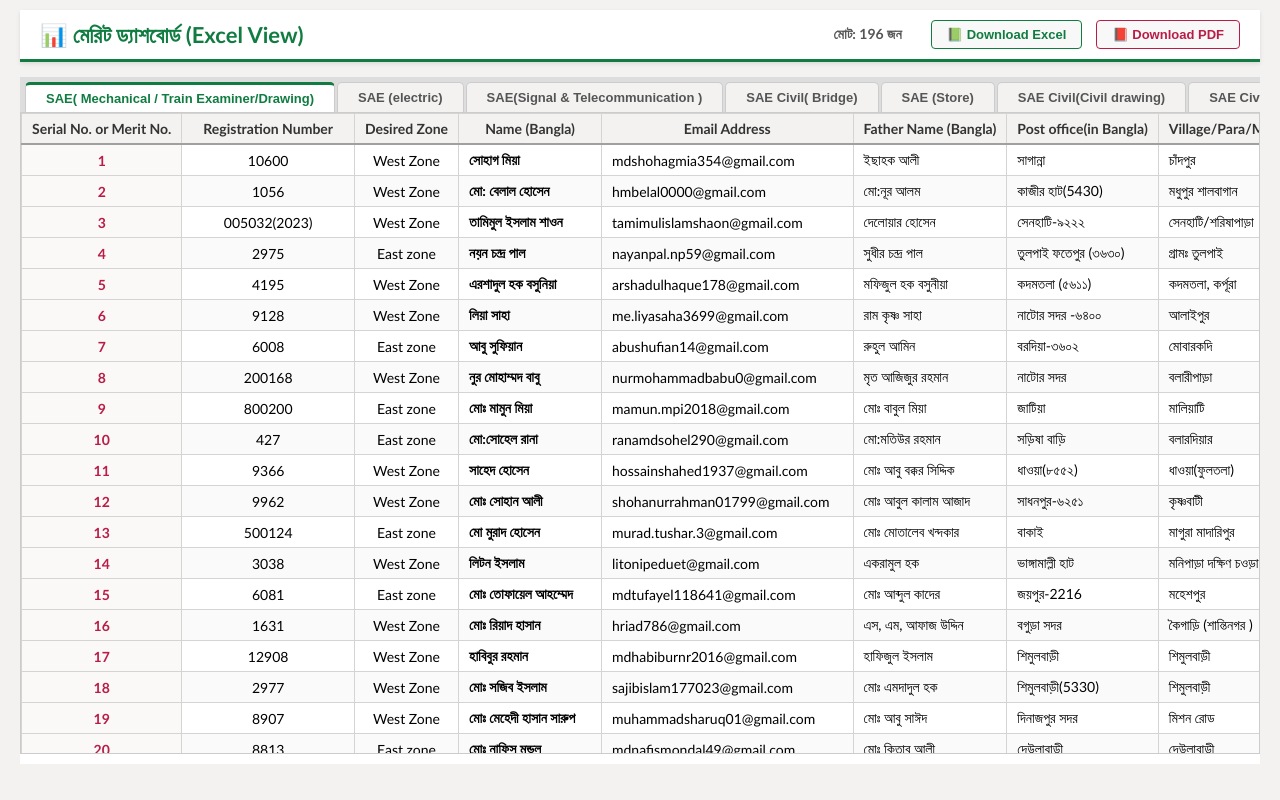
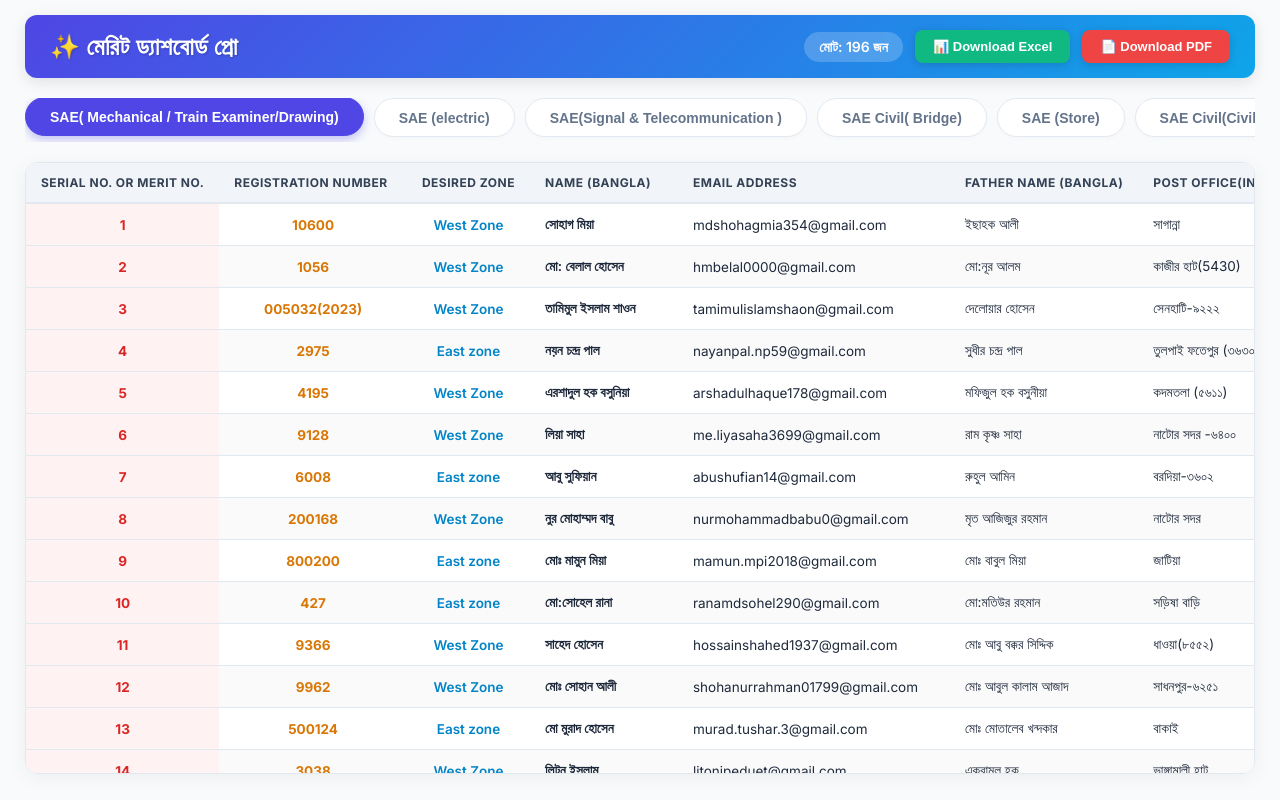
Before and after one commit to raseledutools/sae-book, a plain HTML site: page index.html in a window 1280 px wide. Drawn offline with Linux system fonts and the light colour scheme.

Commit message:
Update index.html

```diff
--- a/index.html
+++ b/index.html
@@ -3,75 +3,123 @@
 <head>
     <meta charset="UTF-8">
     <meta name="viewport" content="width=device-width, initial-scale=1.0">
-    <title>SAE Merit List - Excel Pro View</title>
+    <title>SAE Merit List - Premium Pro View</title>
     <script src="https://cdnjs.cloudflare.com/ajax/libs/html2pdf.js/0.10.1/html2pdf.bundle.min.js"></script>
     <style>
-        body {
-            font-family: 'Calibri', 'Segoe UI', Arial, sans-serif;
-            background-color: #f3f2f1; margin: 0; padding: 10px 20px; color: #000;
+        @import url('https://fonts.googleapis.com/css2?family=Inter:wght@400;500;600;700&display=swap');
+
+        :root {
+            --primary: #4f46e5; /* Indigo */
+            --primary-dark: #3730a3;
+            --secondary: #0ea5e9; /* Sky Blue */
+            --accent: #f59e0b; /* Amber */
+            --bg-color: #f8fafc;
+            --card-bg: #ffffff;
+            --text-main: #1e293b;
+            --text-light: #64748b;
+            --border-color: #e2e8f0;
         }
 
-        /* Top Bar */
-        .top-bar { display: flex; justify-content: space-between; align-items: center; margin-bottom: 15px; background: #fff; padding: 10px 20px; border-bottom: 3px solid #107c41; box-shadow: 0 2px 4px rgba(0,0,0,0.1); }
-        h2 { margin: 0; color: #107c41; font-size: 22px; }
+        body {
+            font-family: 'Inter', 'Segoe UI', Arial, sans-serif;
+            background-color: var(--bg-color);
+            margin: 0;
+            padding: 15px 25px;
+            color: var(--text-main);
+        }
+
+        /* Top Header Design */
+        .top-bar {
+            display: flex; justify-content: space-between; align-items: center;
+            background: linear-gradient(135deg, var(--primary), var(--secondary));
+            padding: 15px 25px; border-radius: 12px; box-shadow: 0 4px 15px rgba(0,0,0,0.1);
+            margin-bottom: 20px; color: white;
+        }
+        h2 { margin: 0; font-size: 24px; font-weight: 700; letter-spacing: 0.5px; text-shadow: 1px 1px 2px rgba(0,0,0,0.2); }
+
+        /* Action Buttons */
+        .action-btns { display: flex; align-items: center; gap: 12px; }
+        .row-count { background: rgba(255,255,255,0.2); padding: 6px 15px; border-radius: 20px; font-weight: 600; font-size: 14px; backdrop-filter: blur(5px); }
 
         .action-btns button {
-            padding: 6px 15px; margin-left: 10px; border: 1px solid #ccc; background: #f8f8f8;
-            cursor: pointer; font-weight: bold; font-size: 13px; transition: 0.2s; border-radius: 4px;
+            padding: 9px 18px; border: none; border-radius: 8px; font-weight: 600; font-size: 13px;
+            cursor: pointer; transition: all 0.3s ease; display: flex; align-items: center; gap: 6px;
+            box-shadow: 0 2px 8px rgba(0,0,0,0.15);
         }
-        .action-btns button:hover { background: #e1e1e1; }
-        .btn-excel { color: #107c41; border-color: #107c41 !important; }
-        .btn-pdf { color: #b91d47; border-color: #b91d47 !important; }
+        .btn-excel { background-color: #10b981; color: white; }
+        .btn-excel:hover { background-color: #059669; transform: translateY(-2px); box-shadow: 0 4px 12px rgba(16, 185, 129, 0.3); }
+        .btn-pdf { background-color: #ef4444; color: white; }
+        .btn-pdf:hover { background-color: #dc2626; transform: translateY(-2px); box-shadow: 0 4px 12px rgba(239, 68, 68, 0.3); }
 
-        /* Excel Sheet Tabs */
-        .excel-tabs { display: flex; gap: 2px; margin-bottom: 0; overflow-x: auto; background: #ddd; padding: 5px 5px 0 5px; }
+        /* Modern Tabs */
+        .tabs-container {
+            display: flex; gap: 10px; margin-bottom: 20px; overflow-x: auto;
+            padding-bottom: 5px; scrollbar-width: none;
+        }
         .tab-btn {
-            background: #f3f2f1; border: 1px solid #ccc; border-bottom: none;
-            padding: 6px 20px; cursor: pointer; font-size: 13px; font-weight: bold; color: #555;
-            border-radius: 5px 5px 0 0; white-space: nowrap;
+            background: var(--card-bg); border: 1px solid var(--border-color);
+            padding: 10px 24px; cursor: pointer; font-size: 14px; font-weight: 600; color: var(--text-light);
+            border-radius: 30px; transition: all 0.3s ease; white-space: nowrap;
+            box-shadow: 0 2px 4px rgba(0,0,0,0.02);
         }
-        .tab-btn.active { background: #fff; color: #107c41; border-top: 3px solid #107c41; border-bottom: 1px solid #fff; margin-bottom: -1px; }
+        .tab-btn:hover { border-color: var(--primary); color: var(--primary); }
+        .tab-btn.active {
+            background: var(--primary); color: white; border-color: var(--primary);
+            box-shadow: 0 4px 10px rgba(79, 70, 229, 0.3); transform: translateY(-1px);
+        }
 
-        /* Excel Table Grid */
-        .table-container { background: #fff; overflow-x: auto; overflow-y: auto; border: 1px solid #ccc; height: calc(100vh - 160px); }
-        table { width: 100%; border-collapse: collapse; min-width: 1200px; white-space: nowrap; }
+        /* Premium Table Grid */
+        .table-wrapper {
+            background: var(--card-bg); border-radius: 12px; box-shadow: 0 4px 20px rgba(0,0,0,0.05);
+            overflow-x: auto; overflow-y: auto; height: calc(100vh - 190px);
+            border: 1px solid var(--border-color);
+        }
+        table { width: 100%; border-collapse: separate; border-spacing: 0; min-width: 1200px; white-space: nowrap; }
 
-        th, td { border: 1px solid #d4d4d4; padding: 6px 10px; font-size: 14px; text-align: left; }
-        th { background-color: #f3f2f1; font-weight: bold; position: sticky; top: 0; z-index: 10; border-bottom: 2px solid #a0a0a0; text-align: center; color: #333; }
+        th, td { padding: 12px 15px; font-size: 13.5px; text-align: left; border-bottom: 1px solid var(--border-color); }
 
-        /* কলাম ডিজাইন */
-        .col-center { text-align: center; }
-        .col-merit { font-weight: bold; text-align: center; background-color: #faf9f8; color: #b91d47; }
-        .col-name { font-weight: bold; color: #000; }
+        th {
+            background-color: #f1f5f9; font-weight: 700; position: sticky; top: 0; z-index: 10;
+            color: #334155; text-transform: uppercase; font-size: 12px; letter-spacing: 0.5px;
+            border-bottom: 2px solid var(--border-color);
+        }
 
+        /* Specific Column Styling */
+        .col-merit { font-weight: 800; color: #dc2626; text-align: center; background: #fef2f2; }
+        .col-regi { font-weight: 700; color: #d97706; text-align: center; }
+        .col-zone { color: #0284c7; font-weight: 600; text-align: center; }
+        .col-name { font-weight: 600; color: var(--text-main); }
+        .col-phone { font-family: monospace; font-size: 14px; font-weight: 600; color: #059669; }
+
+        tr { transition: all 0.2s ease; }
         tr:nth-child(even) { background-color: #fafafa; }
-        tr:hover { background-color: #e5f3ff; } /* এক্সেল সিলেকশন হোভার */
+        tr:hover { background-color: #e0e7ff; }
 
-        #pdfArea { background: #fff; padding-bottom: 10px; }
+        #pdfArea { background: var(--card-bg); border-radius: 12px; }
 
-        /* PDF এর জন্য টাইটেল */
-        #pdfHeader { display: none; text-align: center; padding: 15px; background: #fff; }
-        #pdfHeader h2 { color: #333; margin: 0; font-size: 24px; text-transform: uppercase; }
+        /* PDF Title (Hidden initially) */
+        #pdfHeader { display: none; text-align: center; padding: 20px; background: white; border-radius: 12px 12px 0 0; }
+        #pdfHeader h2 { color: var(--primary-dark); margin: 0; font-size: 26px; text-transform: uppercase; }
     </style>
 </head>
 <body>
 
     <div class="top-bar">
-        <h2>📊 মেরিট ড্যাশবোর্ড (Excel View)</h2>
+        <h2>✨ মেরিট ড্যাশবোর্ড প্রো</h2>
         <div class="action-btns">
-            <span id="rowCount" style="margin-right: 15px; font-size: 14px; font-weight: bold; color: #555;"></span>
-            <button class="btn-excel" onclick="downloadExcel()">📗 Download Excel</button>
-            <button class="btn-pdf" onclick="downloadPDF()">📕 Download PDF</button>
+            <span id="rowCount" class="row-count"></span>
+            <button class="btn-excel" onclick="downloadExcel()">📊 Download Excel</button>
+            <button class="btn-pdf" onclick="downloadPDF()">📄 Download PDF</button>
         </div>
     </div>
 
-    <div id="tabsContainer" class="excel-tabs"></div>
+    <div id="tabsContainer" class="tabs-container"></div>
 
     <div id="pdfArea">
         <div id="pdfHeader">
             <h2 id="pdfTitle"></h2>
         </div>
-        <div class="table-container" id="tableContainer">
+        <div class="table-wrapper" id="tableContainer">
             <table id="dataTable">
                 <thead>
                     <tr id="tableHeader"></tr>
@@ -87,6 +135,7 @@
         let orderedIndices = [];
         let currentPost = "";
 
+        // Column Finder
         function getIndex(keywords) {
             for(let kw of keywords) {
                 let idx = headers.findIndex(h => h.toLowerCase().includes(kw.toLowerCase()));
@@ -102,12 +151,15 @@
             headers = rows[0].split('\t').map(h => h.trim());
             globalData = rows.slice(1).map(row => row.split('\t').map(c => c.trim()));
 
+            // Detect Columns
             const postIdx = getIndex(['department', 'post', 'বিভাগ', 'পদ']);
             const meritIdx = getIndex(['merit', 'serial no', 'মেরিট']);
             const regiIdx = getIndex(['registration', 'রেজি']);
             const zoneIdx = getIndex(['zone', 'জোন']);
             const nameIdx = getIndex(['name', 'নাম']);
+            const phoneIdx = getIndex(['phone', 'mobile', 'ফোন', 'মোবাইল']); // Phone column update
 
+            // Exclude Unwanted Columns
             const excludedIndices = [];
             headers.forEach((h, i) => {
                 let lowerH = h.toLowerCase();
@@ -116,6 +168,7 @@
                 }
             });
 
+            // Order Logic: Merit -> Regi -> Zone -> Name -> Others
             let priorityIndices = [meritIdx, regiIdx, zoneIdx, nameIdx].filter(i => i !== -1);
             let restIndices = [];
 
@@ -127,6 +180,7 @@
 
             orderedIndices = [...priorityIndices, ...restIndices];
 
+            // 1. Build Header
             const tableHeader = document.getElementById('tableHeader');
             let thHTML = '';
             orderedIndices.forEach(idx => {
@@ -134,6 +188,7 @@
             });
             tableHeader.innerHTML = thHTML;
 
+            // 2. Build Tabs
             if(postIdx !== -1) {
                 let posts = [...new Set(globalData.map(row => row[postIdx]))].filter(p => p);
                 const tabsContainer = document.getElementById('tabsContainer');
@@ -145,23 +200,24 @@
                     btn.onclick = () => {
                         document.querySelectorAll('.tab-btn').forEach(b => b.classList.remove('active'));
                         btn.classList.add('active');
-                        renderTable(post, postIdx, meritIdx);
+                        renderTable(post, postIdx, meritIdx, phoneIdx);
                     };
                     tabsContainer.appendChild(btn);
                 });
 
-                if(posts.length > 0) renderTable(posts[0], postIdx, meritIdx);
+                if(posts.length > 0) renderTable(posts[0], postIdx, meritIdx, phoneIdx);
             }
         })
         .catch(err => alert("ফাইল লোড করা যাচ্ছে না! 'New Sae List.txt' ফাইলটি একই ফোল্ডারে আছে কিনা নিশ্চিত করুন।"));
 
-        function renderTable(post, postIdx, meritIdx) {
+        function renderTable(post, postIdx, meritIdx, phoneIdx) {
             currentPost = post;
             const tbody = document.getElementById('tableBody');
             tbody.innerHTML = '';
 
             let filteredData = globalData.filter(row => row[postIdx] === post);
 
+            // Smart Sorting for Merit
             if(meritIdx !== -1) {
                 filteredData.sort((a, b) => {
                     let valA = parseInt(a[meritIdx]);
@@ -175,17 +231,28 @@
             document.getElementById('rowCount').innerText = `মোট: ${filteredData.length} জন`;
             document.getElementById('pdfTitle').innerText = `${post} - মেরিট তালিকা`;
 
+            // Populate Data
             filteredData.forEach(row => {
                 let tr = document.createElement('tr');
                 let rowHTML = '';
 
                 orderedIndices.forEach((colIdx, pos) => {
-                    let cellValue = row[colIdx] !== undefined ? row[colIdx] : "-";
+                    let cellValue = row[colIdx] !== undefined ? row[colIdx].trim() : "-";
+
+                    // --- SMART PHONE NUMBER FORMATTER ---
+                    if (colIdx === phoneIdx && cellValue !== "" && cellValue !== "-") {
+                        // Jodi number 0 diye shuru na hoy kintu digit hoy
+                        if (!cellValue.startsWith('0') && !isNaN(cellValue.charAt(0))) {
+                            cellValue = '0' + cellValue;
+                        }
+                    }
+
                     let cssClass = "";
-
                     if(pos === 0) cssClass = "col-merit";
-                    else if(pos === 1 || pos === 2) cssClass = "col-center";
+                    else if(pos === 1) cssClass = "col-regi";
+                    else if(pos === 2) cssClass = "col-zone";
                     else if(pos === 3) cssClass = "col-name";
+                    else if(colIdx === phoneIdx) cssClass = "col-phone";
 
                     rowHTML += `<td class="${cssClass}">${cellValue}</td>`;
                 });
@@ -195,6 +262,7 @@
             });
         }
 
+        // CSV Export (Excel)
         function downloadExcel() {
             let csv = ['\uFEFF'];
             let rows = document.querySelectorAll("#dataTable tr");
@@ -203,7 +271,12 @@
                 let row = [], cols = rows[i].querySelectorAll("td, th");
                 for (let j = 0; j < cols.length; j++) {
                     let data = cols[j].innerText.replace(/"/g, '""');
-                    row.push('"' + data + '"');
+                    // Force Excel to treat phone numbers as text by adding ="number" format or just quoting
+                    if (cols[j].classList.contains('col-phone')) {
+                        row.push('="' + data + '"');
+                    } else {
+                        row.push('"' + data + '"');
+                    }
                 }
                 csv.push(row.join(","));
             }
@@ -217,40 +290,31 @@
             downloadLink.click();
         }
 
-        // FULL PDF DOWNLOAD FIX (কোনো কলাম কাটা পড়বে না)
+        // Advanced Full PDF Download
         function downloadPDF() {
             let tableContainer = document.getElementById('tableContainer');
             let pdfArea = document.getElementById('pdfArea');
             let pdfHeader = document.getElementById('pdfHeader');
 
-            // টেবিলের আসল চওড়া মেপে নেওয়া
             let fullWidth = tableContainer.scrollWidth;
 
-            // স্ক্রলবার সরিয়ে টেবিলকে তার অরিজিনাল সাইজে ওপেন করা
             tableContainer.style.height = 'auto';
             tableContainer.style.overflow = 'visible';
             tableContainer.style.width = fullWidth + 'px';
             pdfArea.style.width = fullWidth + 'px';
-
             pdfHeader.style.display = 'block';
 
             const opt = {
                 margin:       0.2,
                 filename:     `${currentPost}_Merit_List.pdf`,
                 image:        { type: 'jpeg', quality: 1 },
-                html2canvas:  {
-                    scale: 2,
-                    useCORS: true,
-                    width: fullWidth, // পুরো উইডথ ক্যাপচার করবে
-                    windowWidth: fullWidth
-                },
-                jsPDF:        { unit: 'in', format: 'a2', orientation: 'landscape' }, // A2 সাইজ ব্যবহার করা হয়েছে যাতে সব ধরে
+                html2canvas:  { scale: 2, useCORS: true, width: fullWidth, windowWidth: fullWidth },
+                jsPDF:        { unit: 'in', format: 'a2', orientation: 'landscape' },
                 pagebreak:    { mode: ['avoid-all', 'css', 'legacy'] }
             };
 
-            // PDF তৈরি হওয়ার পর আবার আগের অবস্থায় ফিরিয়ে আনা
             html2pdf().set(opt).from(pdfArea).save().then(() => {
-                tableContainer.style.height = 'calc(100vh - 160px)';
+                tableContainer.style.height = 'calc(100vh - 190px)';
                 tableContainer.style.width = '100%';
                 tableContainer.style.overflowX = 'auto';
                 tableContainer.style.overflowY = 'auto';
```
